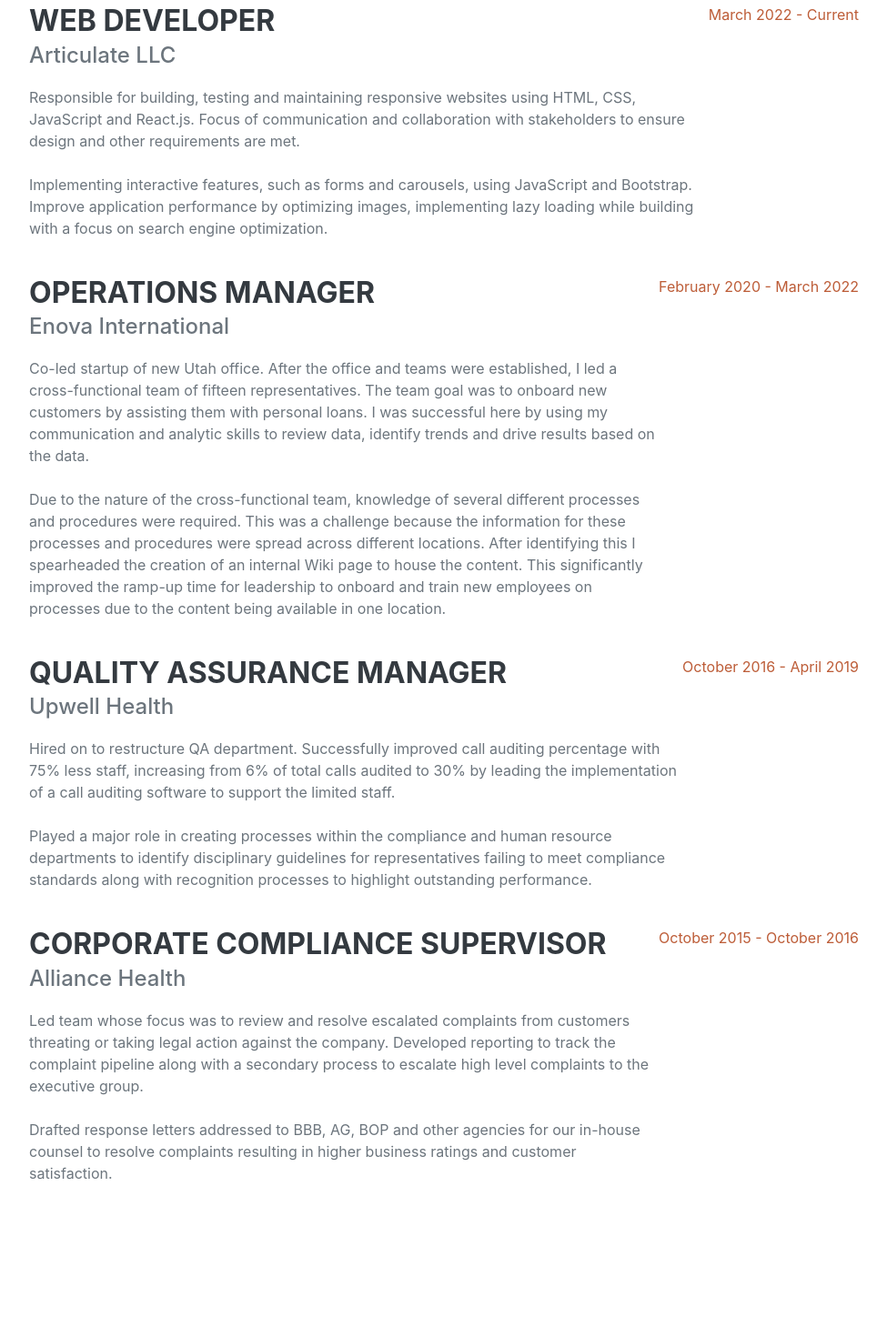
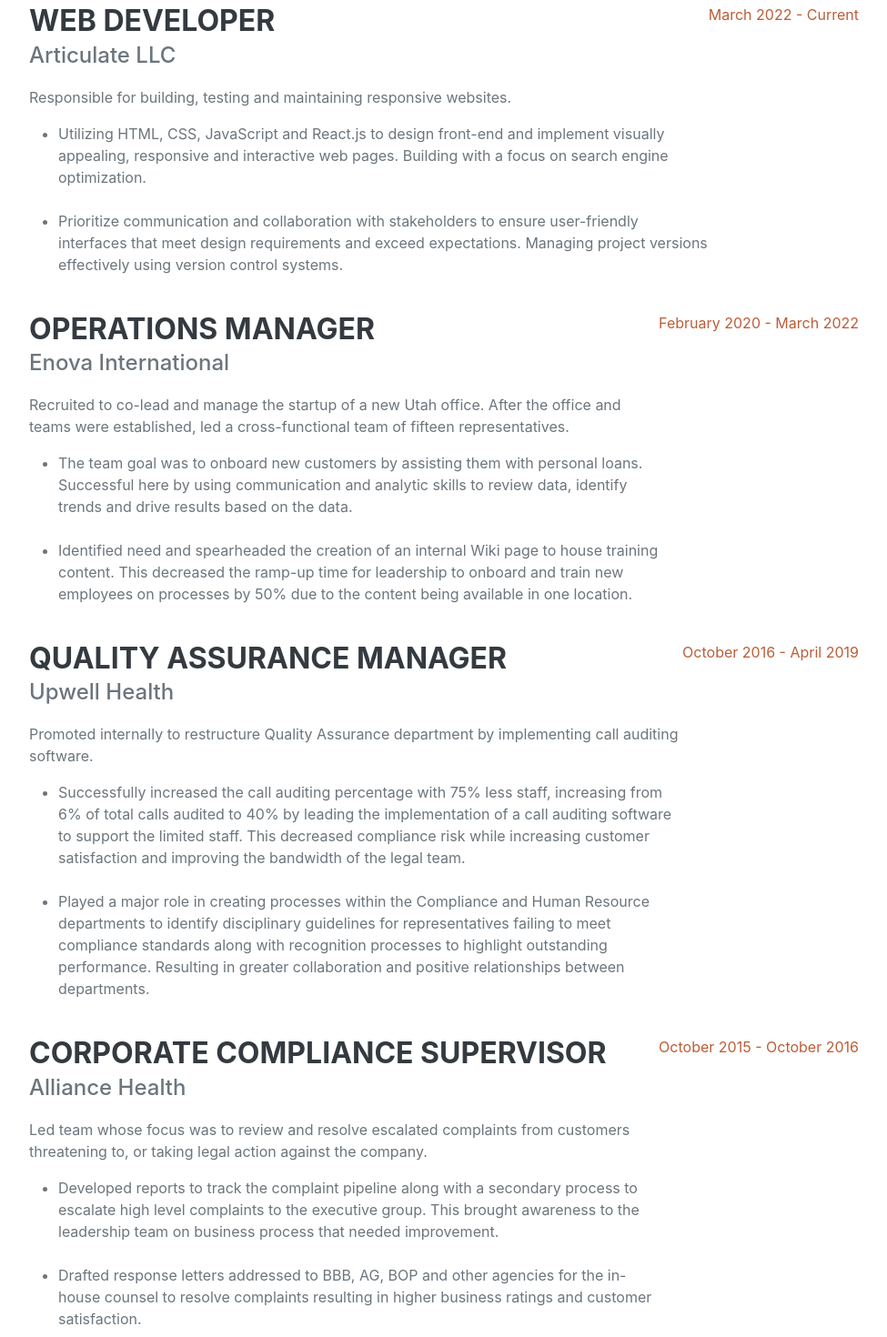
Before and after one commit to austincomstock/austincomstock-resume, a React (Create React App) app: page / in a window 1280 px wide. Shown: the part 1000-2470 px from the top of the page at 91% size, without its empty margins (288-1263 px from the left). Built offline with nearby package versions, Linux system fonts and the light colour scheme.

Commit message:
Updated Experience section with list and new text to match resume

```diff
--- a/src/components/Experience/index.jsx
+++ b/src/components/Experience/index.jsx
@@ -12,16 +12,22 @@
             <div className="subheading mb-3">Articulate LLC</div>
             <p>
               Responsible for building, testing and maintaining responsive
-              websites using HTML, CSS, JavaScript and React.js. Focus of
-              communication and collaboration with stakeholders to ensure design
-              and other requirements are met.
+              websites.{" "}
+            </p>
+            <ul>
+              <li>
+                Utilizing HTML, CSS, JavaScript and React.js to design front-end
+                and implement visually appealing, responsive and interactive web
+                pages. Building with a focus on search engine optimization.
+              </li>
               <br></br>
-              <br></br>
-              Implementing interactive features, such as forms and carousels,
-              using JavaScript and Bootstrap. Improve application performance by
-              optimizing images, implementing lazy loading while building with a
-              focus on search engine optimization.
-            </p>
+              <li>
+                Prioritize communication and collaboration with stakeholders to
+                ensure user-friendly interfaces that meet design requirements
+                and exceed expectations. Managing project versions effectively
+                using version control systems.
+              </li>
+            </ul>
           </div>
           <div className="flex-shrink-0">
             <span className="text-primary">March 2022 - Current</span>
@@ -32,23 +38,25 @@
             <h3 className="mb-0">Operations Manager</h3>
             <div className="subheading mb-3">Enova International</div>
             <p>
-              Co-led startup of new Utah office. After the office and teams were
-              established, I led a cross-functional team of fifteen
-              representatives. The team goal was to onboard new customers by
-              assisting them with personal loans. I was successful here by using
-              my communication and analytic skills to review data, identify
-              trends and drive results based on the data.
+              Recruited to co-lead and manage the startup of a new Utah office.
+              After the office and teams were established, led a
+              cross-functional team of fifteen representatives.
+            </p>
+            <ul>
+              <li>
+                The team goal was to onboard new customers by assisting them
+                with personal loans. Successful here by using communication and
+                analytic skills to review data, identify trends and drive
+                results based on the data.
+              </li>
               <br></br>
-              <br></br>
-              Due to the nature of the cross-functional team, knowledge of
-              several different processes and procedures were required. This was
-              a challenge because the information for these processes and
-              procedures were spread across different locations. After
-              identifying this I spearheaded the creation of an internal Wiki
-              page to house the content. This significantly improved the ramp-up
-              time for leadership to onboard and train new employees on
-              processes due to the content being available in one location.
-            </p>
+              <li>
+                Identified need and spearheaded the creation of an internal Wiki
+                page to house training content. This decreased the ramp-up time
+                for leadership to onboard and train new employees on processes
+                by 50% due to the content being available in one location.
+              </li>
+            </ul>
           </div>
           <div className="flex-shrink-0">
             <span className="text-primary">February 2020 - March 2022</span>
@@ -59,17 +67,28 @@
             <h3 className="mb-0">Quality Assurance Manager</h3>
             <div className="subheading mb-3">Upwell Health</div>
             <p>
-              Hired on to restructure QA department. Successfully improved call
-              auditing percentage with 75% less staff, increasing from 6% of
-              total calls audited to 30% by leading the implementation of a call
-              auditing software to support the limited staff.
+              Promoted internally to restructure Quality Assurance department by
+              implementing call auditing software.
+            </p>
+            <ul>
+              <li>
+                Successfully increased the call auditing percentage with 75%
+                less staff, increasing from 6% of total calls audited to 40% by
+                leading the implementation of a call auditing software to
+                support the limited staff. This decreased compliance risk while
+                increasing customer satisfaction and improving the bandwidth of
+                the legal team.
+              </li>
               <br></br>
-              <br></br>
-              Played a major role in creating processes within the compliance
-              and human resource departments to identify disciplinary guidelines
-              for representatives failing to meet compliance standards along
-              with recognition processes to highlight outstanding performance.
-            </p>
+              <li>
+                Played a major role in creating processes within the Compliance
+                and Human Resource departments to identify disciplinary
+                guidelines for representatives failing to meet compliance
+                standards along with recognition processes to highlight
+                outstanding performance. Resulting in greater collaboration and
+                positive relationships between departments.
+              </li>
+            </ul>
           </div>
           <div className="flex-shrink-0">
             <span className="text-primary">October 2016 - April 2019</span>
@@ -81,16 +100,23 @@
             <div className="subheading mb-3">Alliance Health</div>
             <p>
               Led team whose focus was to review and resolve escalated
-              complaints from customers threating or taking legal action against
-              the company. Developed reporting to track the complaint pipeline
-              along with a secondary process to escalate high level complaints
-              to the executive group.
+              complaints from customers threatening to, or taking legal action
+              against the company.
+            </p>
+            <ul>
+              <li>
+                Developed reports to track the complaint pipeline along with a
+                secondary process to escalate high level complaints to the
+                executive group. This brought awareness to the leadership team
+                on business process that needed improvement.
+              </li>
               <br></br>
-              <br></br>
-              Drafted response letters addressed to BBB, AG, BOP and other
-              agencies for our in-house counsel to resolve complaints resulting
-              in higher business ratings and customer satisfaction.
-            </p>
+              <li>
+                Drafted response letters addressed to BBB, AG, BOP and other
+                agencies for the in-house counsel to resolve complaints
+                resulting in higher business ratings and customer satisfaction.
+              </li>
+            </ul>
           </div>
           <div className="flex-shrink-0">
             <span className="text-primary">October 2015 - October 2016</span>
```
